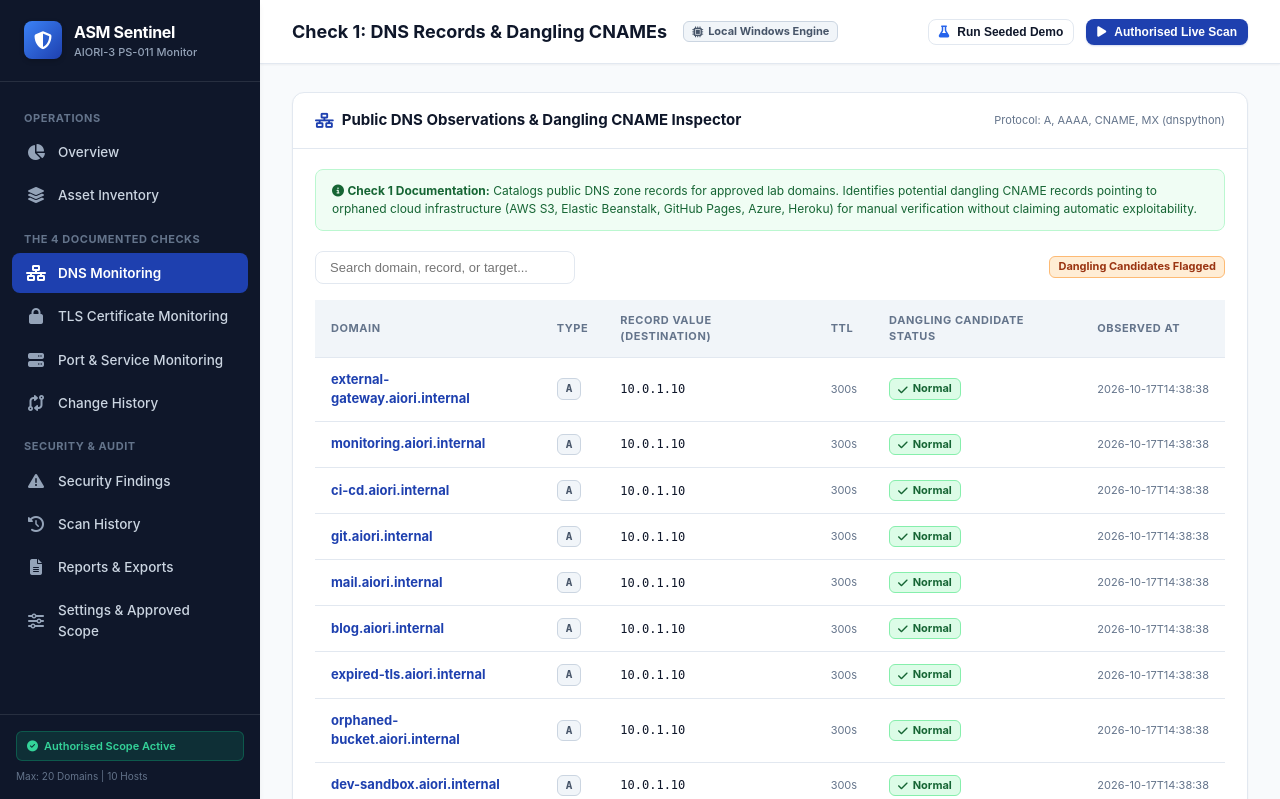
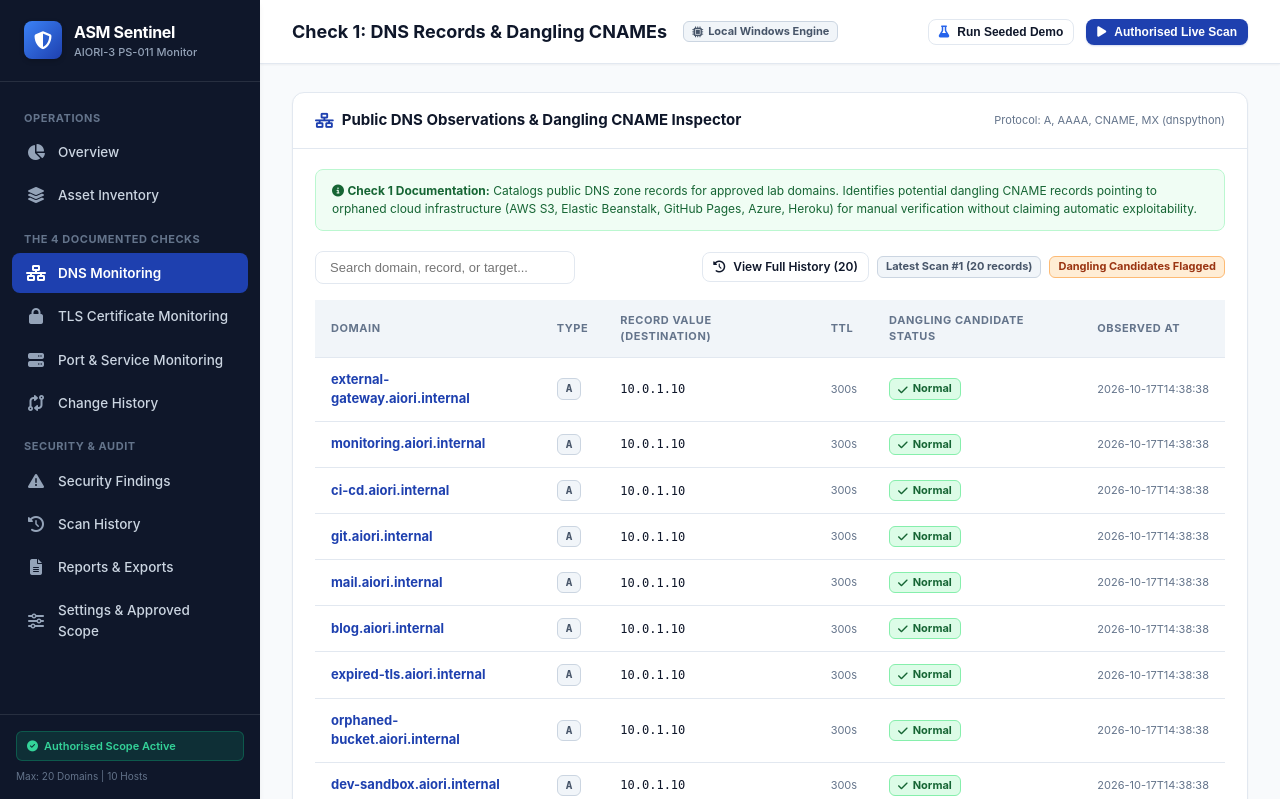
Before and after one commit to aiori-hackathon/Cyber-Warriors, a Flask app: page /dns in a window 1280 px wide. Shown: the top 799 px of the page. Run offline with Flask 3, Linux system fonts and the light colour scheme; data comes from the database, SQL or seed files in the repository.

Commit message:
fix: improve finding triage and scan history

```diff
--- a/app.py
+++ b/app.py
@@ -51,21 +51,35 @@ def dashboard():
     cursor.execute("SELECT COUNT(*) FROM change_events")
     total_changes = cursor.fetchone()[0]
 
-    # Specific seed counts
-    cursor.execute("SELECT COUNT(*) FROM tls_observations WHERE is_expired = 1")
-    expired_certs = cursor.fetchone()[0]
-    cursor.execute("SELECT COUNT(*) FROM port_observations WHERE is_unexpected = 1")
-    unexpected_services = cursor.fetchone()[0]
-    cursor.execute("SELECT COUNT(*) FROM dns_observations WHERE is_dangling_candidate = 1")
-    dangling_dns = cursor.fetchone()[0]
-    cursor.execute("SELECT COUNT(*) FROM port_observations WHERE state = 'OPEN'")
-    open_ports_count = cursor.fetchone()[0]
-
     # Last scan details
     cursor.execute("SELECT * FROM scan_runs ORDER BY id DESC LIMIT 1")
     last_scan = cursor.fetchone()
     last_scan_time = last_scan["start_time"][:19].replace("T", " ") if last_scan else None
     last_scan_type = last_scan["scan_type"].capitalize() if last_scan else "None"
+
+    # Specific seed counts (evaluated from latest completed scan to prevent historical observation accumulation)
+    cursor.execute("SELECT id FROM scan_runs WHERE status = 'completed' ORDER BY id DESC LIMIT 1")
+    comp_scan = cursor.fetchone()
+    latest_completed_id = comp_scan["id"] if comp_scan else (last_scan["id"] if last_scan else None)
+
+    if latest_completed_id:
+        cursor.execute("SELECT COUNT(DISTINCT domain) FROM tls_observations WHERE scan_run_id = ? AND is_expired = 1", (latest_completed_id,))
+        expired_certs = cursor.fetchone()[0]
+        cursor.execute("SELECT COUNT(DISTINCT host_ip || ':' || port) FROM port_observations WHERE scan_run_id = ? AND is_unexpected = 1", (latest_completed_id,))
+        unexpected_services = cursor.fetchone()[0]
+        cursor.execute("SELECT COUNT(DISTINCT domain) FROM dns_observations WHERE scan_run_id = ? AND is_dangling_candidate = 1", (latest_completed_id,))
+        dangling_dns = cursor.fetchone()[0]
+        cursor.execute("SELECT COUNT(*) FROM port_observations WHERE scan_run_id = ? AND state = 'OPEN'", (latest_completed_id,))
+        open_ports_count = cursor.fetchone()[0]
+    else:
+        cursor.execute("SELECT COUNT(DISTINCT domain) FROM tls_observations WHERE is_expired = 1")
+        expired_certs = cursor.fetchone()[0]
+        cursor.execute("SELECT COUNT(DISTINCT host_ip || ':' || port) FROM port_observations WHERE is_unexpected = 1")
+        unexpected_services = cursor.fetchone()[0]
+        cursor.execute("SELECT COUNT(DISTINCT domain) FROM dns_observations WHERE is_dangling_candidate = 1")
+        dangling_dns = cursor.fetchone()[0]
+        cursor.execute("SELECT COUNT(DISTINCT host_ip || ':' || port) FROM port_observations WHERE state = 'OPEN'")
+        open_ports_count = cursor.fetchone()[0]
 
     # Severity counts for Chart.js
     cursor.execute("SELECT COUNT(*) FROM security_findings WHERE severity = 'CRITICAL' AND status = 'OPEN'")
@@ -166,15 +180,45 @@ def api_toggle_asset(asset_id):
 # ------------------------------------------------------------------------------
 @app.route("/dns")
 def dns_page():
+    view_mode = request.args.get("view", "latest")
+    scan_id = request.args.get("scan_id")
     conn = get_db_connection()
     cursor = conn.cursor()
-    cursor.execute("""
-        SELECT * FROM dns_observations
-        ORDER BY is_dangling_candidate DESC, id DESC LIMIT 500
-    """)
+    cursor.execute("SELECT COUNT(*) FROM dns_observations")
+    total_obs = cursor.fetchone()[0]
+
+    cursor.execute("SELECT id FROM scan_runs WHERE status = 'completed' ORDER BY id DESC LIMIT 1")
+    comp_scan = cursor.fetchone()
+    latest_scan_id = comp_scan["id"] if comp_scan else None
+
+    if scan_id:
+        cursor.execute("""
+            SELECT * FROM dns_observations
+            WHERE scan_run_id = ?
+            ORDER BY is_dangling_candidate DESC, id DESC
+        """, (scan_id,))
+    elif view_mode == "all" or not latest_scan_id:
+        cursor.execute("""
+            SELECT * FROM dns_observations
+            ORDER BY is_dangling_candidate DESC, id DESC LIMIT 500
+        """)
+    else:
+        cursor.execute("""
+            SELECT * FROM dns_observations
+            WHERE scan_run_id = ?
+            ORDER BY is_dangling_candidate DESC, id DESC
+        """, (latest_scan_id,))
+
     records = [dict(r) for r in cursor.fetchall()]
     conn.close()
-    return render_template("dns.html", active_page="dns", records=records)
+    return render_template(
+        "dns.html",
+        active_page="dns",
+        records=records,
+        view_mode=view_mode,
+        current_scan_id=scan_id or latest_scan_id,
+        total_obs=total_obs
+    )
 
 
 # ------------------------------------------------------------------------------
@@ -182,15 +226,45 @@ def dns_page():
 # ------------------------------------------------------------------------------
 @app.route("/tls")
 def tls_page():
+    view_mode = request.args.get("view", "latest")
+    scan_id = request.args.get("scan_id")
     conn = get_db_connection()
     cursor = conn.cursor()
-    cursor.execute("""
-        SELECT * FROM tls_observations
-        ORDER BY is_expired DESC, days_to_expiry ASC, id DESC LIMIT 500
-    """)
+    cursor.execute("SELECT COUNT(*) FROM tls_observations")
+    total_obs = cursor.fetchone()[0]
+
+    cursor.execute("SELECT id FROM scan_runs WHERE status = 'completed' ORDER BY id DESC LIMIT 1")
+    comp_scan = cursor.fetchone()
+    latest_scan_id = comp_scan["id"] if comp_scan else None
+
+    if scan_id:
+        cursor.execute("""
+            SELECT * FROM tls_observations
+            WHERE scan_run_id = ?
+            ORDER BY is_expired DESC, days_to_expiry ASC, id DESC
+        """, (scan_id,))
+    elif view_mode == "all" or not latest_scan_id:
+        cursor.execute("""
+            SELECT * FROM tls_observations
+            ORDER BY is_expired DESC, days_to_expiry ASC, id DESC LIMIT 500
+        """)
+    else:
+        cursor.execute("""
+            SELECT * FROM tls_observations
+            WHERE scan_run_id = ?
+            ORDER BY is_expired DESC, days_to_expiry ASC, id DESC
+        """, (latest_scan_id,))
+
     certs = [dict(r) for r in cursor.fetchall()]
     conn.close()
-    return render_template("tls.html", active_page="tls", certs=certs)
+    return render_template(
+        "tls.html",
+        active_page="tls",
+        certs=certs,
+        view_mode=view_mode,
+        current_scan_id=scan_id or latest_scan_id,
+        total_obs=total_obs
+    )
 
 
 # ------------------------------------------------------------------------------
@@ -198,15 +272,45 @@ def tls_page():
 # ------------------------------------------------------------------------------
 @app.route("/ports")
 def ports_page():
+    view_mode = request.args.get("view", "latest")
+    scan_id = request.args.get("scan_id")
     conn = get_db_connection()
     cursor = conn.cursor()
-    cursor.execute("""
-        SELECT * FROM port_observations
-        ORDER BY is_unexpected DESC, state ASC, id DESC LIMIT 500
-    """)
+    cursor.execute("SELECT COUNT(*) FROM port_observations")
+    total_obs = cursor.fetchone()[0]
+
+    cursor.execute("SELECT id FROM scan_runs WHERE status = 'completed' ORDER BY id DESC LIMIT 1")
+    comp_scan = cursor.fetchone()
+    latest_scan_id = comp_scan["id"] if comp_scan else None
+
+    if scan_id:
+        cursor.execute("""
+            SELECT * FROM port_observations
+            WHERE scan_run_id = ?
+            ORDER BY is_unexpected DESC, state ASC, id DESC
+        """, (scan_id,))
+    elif view_mode == "all" or not latest_scan_id:
+        cursor.execute("""
+            SELECT * FROM port_observations
+            ORDER BY is_unexpected DESC, state ASC, id DESC LIMIT 500
+        """)
+    else:
+        cursor.execute("""
+            SELECT * FROM port_observations
+            WHERE scan_run_id = ?
+            ORDER BY is_unexpected DESC, state ASC, id DESC
+        """, (latest_scan_id,))
+
     ports = [dict(r) for r in cursor.fetchall()]
     conn.close()
-    return render_template("ports.html", active_page="ports", ports=ports)
+    return render_template(
+        "ports.html",
+        active_page="ports",
+        ports=ports,
+        view_mode=view_mode,
+        current_scan_id=scan_id or latest_scan_id,
+        total_obs=total_obs
+    )
 
 
 # ------------------------------------------------------------------------------
--- a/templates/dns.html
+++ b/templates/dns.html
@@ -24,7 +24,14 @@
     <!-- Filter Bar -->
     <div class="filter-bar">
       <input type="text" id="dnsSearchInput" onkeyup="filterTable('dnsSearchInput', 'dnsTable')" class="search-input" placeholder="Search domain, record, or target...">
-      <div style="display: flex; gap: 8px;">
+      <div style="display: flex; gap: 8px; align-items: center; flex-wrap: wrap;">
+        {% if view_mode == 'all' %}
+          <a href="{{ url_for('dns_page') }}" class="btn btn-secondary btn-sm"><i class="fa-solid fa-clock-rotate-left"></i> View Latest Scan</a>
+          <span class="badge badge-neutral" style="font-size: 11px;">All History ({{ total_obs }} records)</span>
+        {% else %}
+          <a href="{{ url_for('dns_page', view='all') }}" class="btn btn-secondary btn-sm"><i class="fa-solid fa-clock-rotate-left"></i> View Full History ({{ total_obs }})</a>
+          <span class="badge badge-neutral" style="font-size: 11px;">Latest Scan #{{ current_scan_id or 'Latest' }} ({{ records|length }} records)</span>
+        {% endif %}
         <span class="badge badge-high" style="font-size: 11px;">Dangling Candidates Flagged</span>
       </div>
     </div>
```
Also changed, not shown: modules/change_detector.py (+55 -8 lines), modules/report_generator.py (+20 -9 lines), templates/findings.html (+12 -3 lines), templates/ports.html (+8 -1 lines), templates/tls.html (+8 -1 lines), tests/test_changes.py (+129 -0 lines), README.md.
